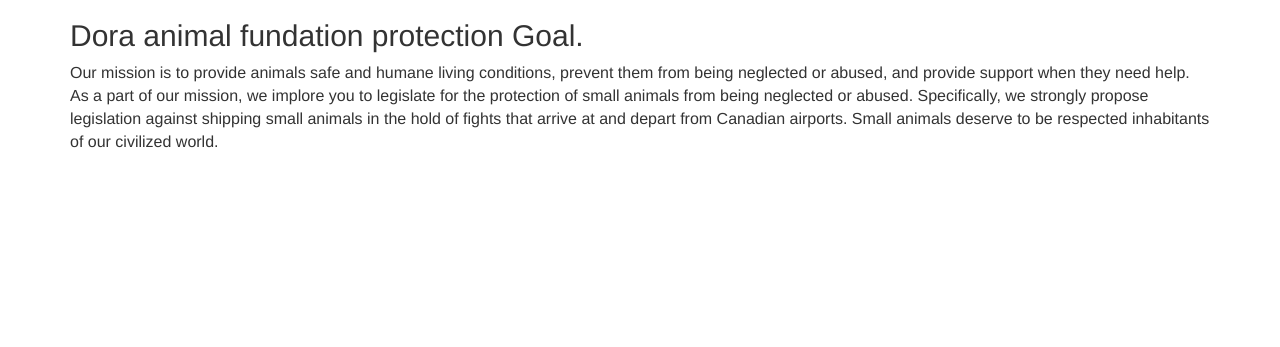
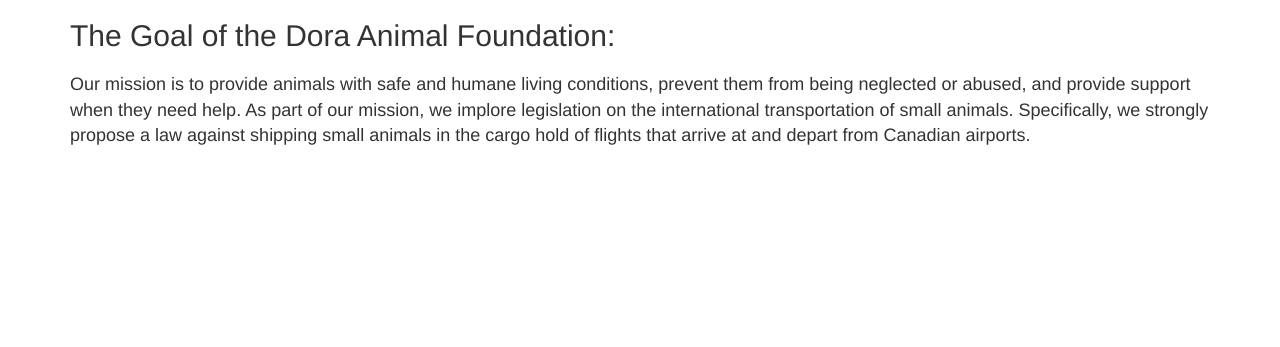
Before and after one commit to tczhd/DoraApf, an ASP.NET Core app: page /Home/Story in a window 1280 px wide. Shown: the part 101-448 px from the top of the page. Run offline with ASP.NET Core 8, Linux system fonts and the light colour scheme; some libraries are stand-ins or nearby versions.

Commit message:
Add goal

```diff
--- a/DoraAPF.org/Views/Home/Story.cshtml
+++ b/DoraAPF.org/Views/Home/Story.cshtml
@@ -3,11 +3,11 @@
     ViewData["Title"] = "Story";
 }
 
-<h2>Dora animal fundation protection Goal. </h2>
+<h2>
+    The Goal of the Dora Animal Foundation:
 
-<p style="font-size:16px;">
-    Our mission is to provide animals safe and humane living conditions, prevent them from being neglected or abused,
-    and provide support when they need help. As a part of our mission, we implore you to legislate for the protection of small animals
-    from being neglected or abused. Specifically, we strongly propose legislation against shipping small animals in the hold of fights
-    that arrive at and depart from Canadian airports. Small animals deserve to be respected inhabitants of our civilized world.
+</h2>
+
+<p style="font-size:18px; margin-top:20px;">
+    Our mission is to provide animals with safe and humane living conditions, prevent them from being neglected or abused, and provide support when they need help. As part of our mission, we implore legislation on the international transportation of small animals. Specifically, we strongly propose a law against shipping small animals in the cargo hold of flights that arrive at and depart from Canadian airports.
 </p>
```
